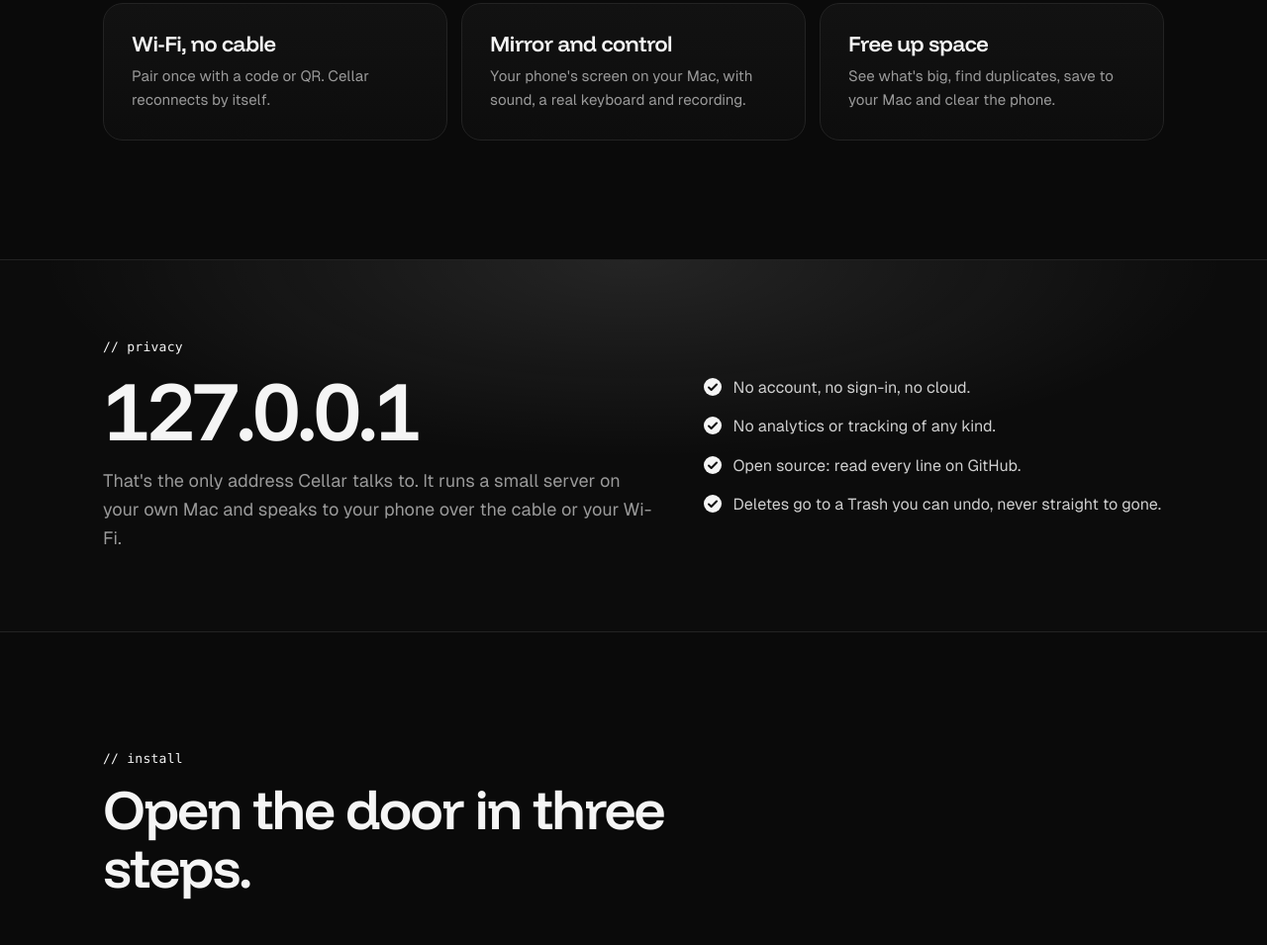
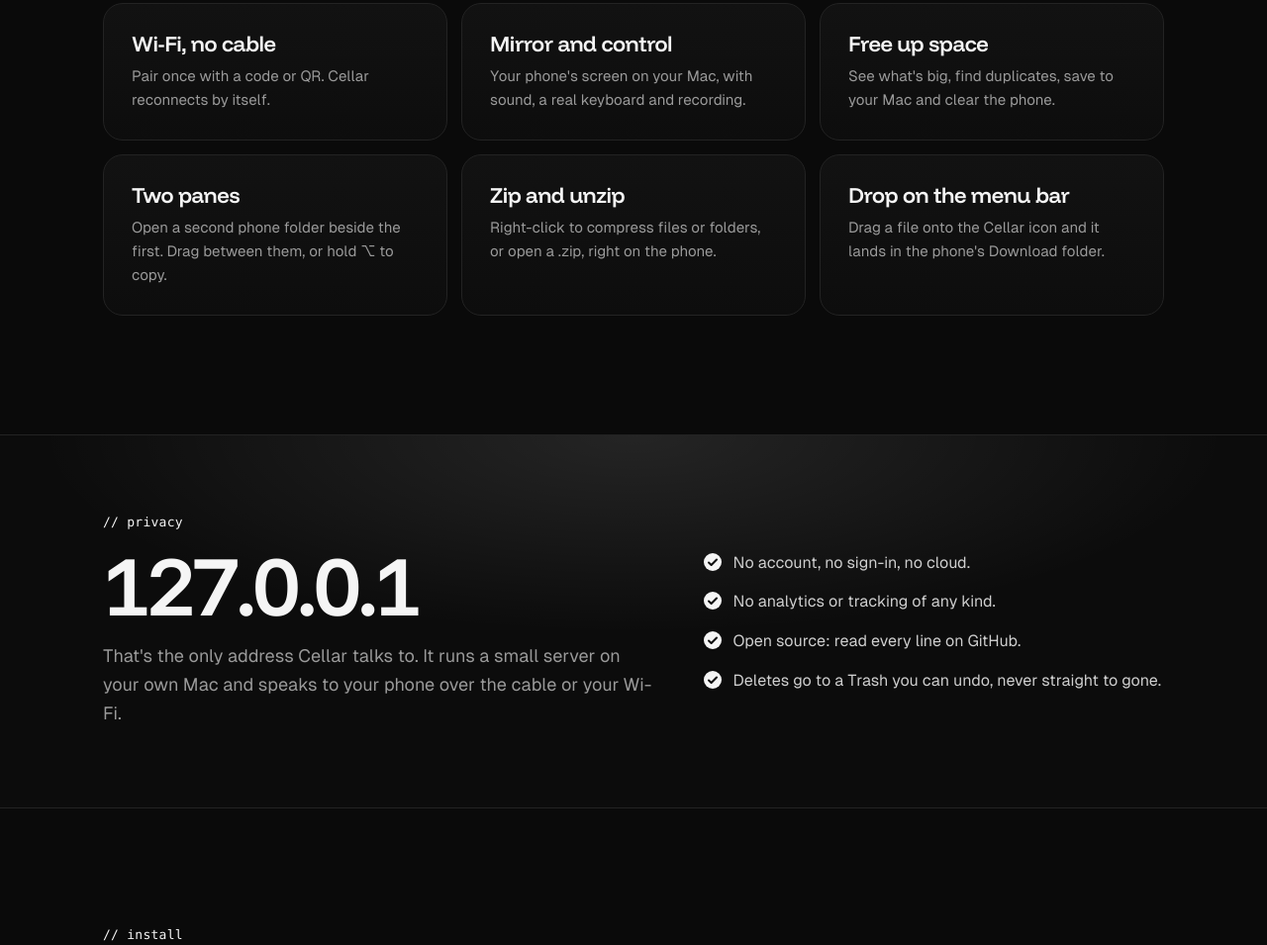
Before and after one commit to hystericmoon/cellar, a plain HTML site: page docs/index.html in a window 1280 px wide. Shown: the part 2487-3442 px from the top of the page at 99% size. Drawn offline with Linux system fonts and the light colour scheme.

Commit message:
Site: add two panes, zip and unzip, menu bar drop
Co-Authored-By: Claude Sonnet 5.5 <noreply@anthropic.com>

```diff
--- a/docs/index.html
+++ b/docs/index.html
@@ -278,6 +278,9 @@ footer a{color:var(--muted);text-decoration:none}footer a:hover{color:var(--text
     <div class="card reveal"><h3>Wi-Fi, no cable</h3><p>Pair once with a code or QR. Cellar reconnects by itself.</p></div>
     <div class="card reveal"><h3>Mirror and control</h3><p>Your phone's screen on your Mac, with sound, a real keyboard and recording.</p></div>
     <div class="card reveal"><h3>Free up space</h3><p>See what's big, find duplicates, save to your Mac and clear the phone.</p></div>
+    <div class="card reveal"><h3>Two panes</h3><p>Open a second phone folder beside the first. Drag between them, or hold ⌥ to copy.</p></div>
+    <div class="card reveal"><h3>Zip and unzip</h3><p>Right-click to compress files or folders, or open a .zip, right on the phone.</p></div>
+    <div class="card reveal"><h3>Drop on the menu bar</h3><p>Drag a file onto the Cellar icon and it lands in the phone's Download folder.</p></div>
   </div>
 </div></section>
 
```
